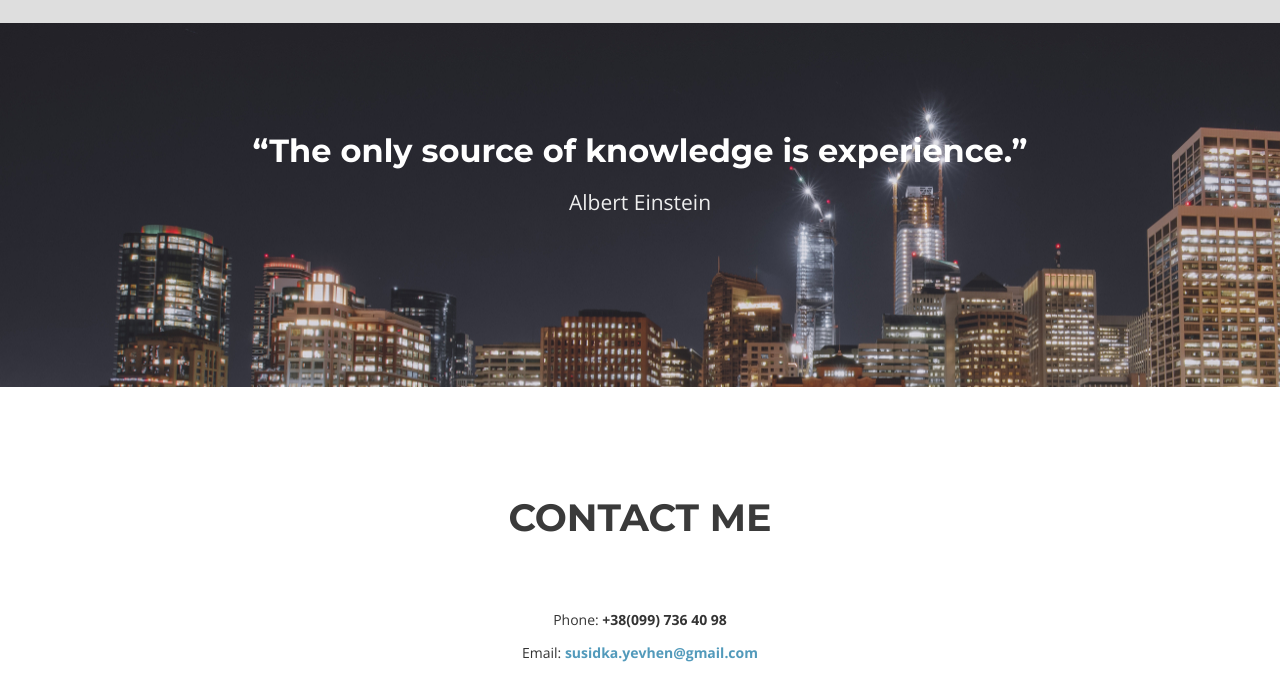
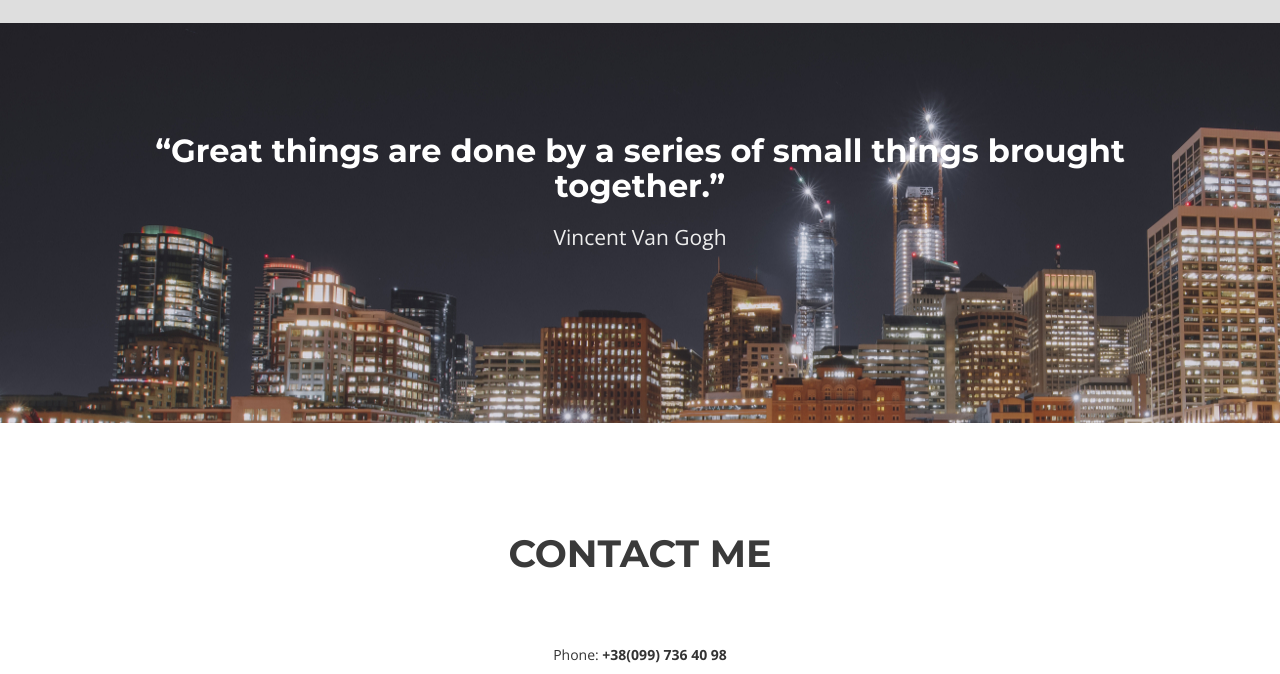
Before and after one commit to YevhenSu/Portfolio_freeCodeCamp, a plain HTML site: page index.html in a window 1280 px wide. Shown: the part 2580-3254 px from the top of the page. Drawn offline with nearby package versions, Linux system fonts and the light colour scheme.

Commit message:
Update index.html

```diff
--- a/index.html
+++ b/index.html
@@ -264,8 +264,8 @@
                     <div class="row">
                         <div class="col-md-12">
                             <div class="color-light">
-                            <h2 class="wow bounceInDown" data-wow-delay="1s"><q>The only source of knowledge is experience.</q></h2>
-                            <p class="lead wow bounceInUp" data-wow-delay="2s"><cite>Albert Einstein</cite></p>
+                            <h2 class="wow bounceInDown" data-wow-delay="1s"><q>Great things are done by a series of small things brought together.</q></h2>
+                            <p class="lead wow bounceInUp" data-wow-delay="2s"><cite>Vincent Van Gogh</cite></p>
                             </div>
                         </div>
                     </div>
```
